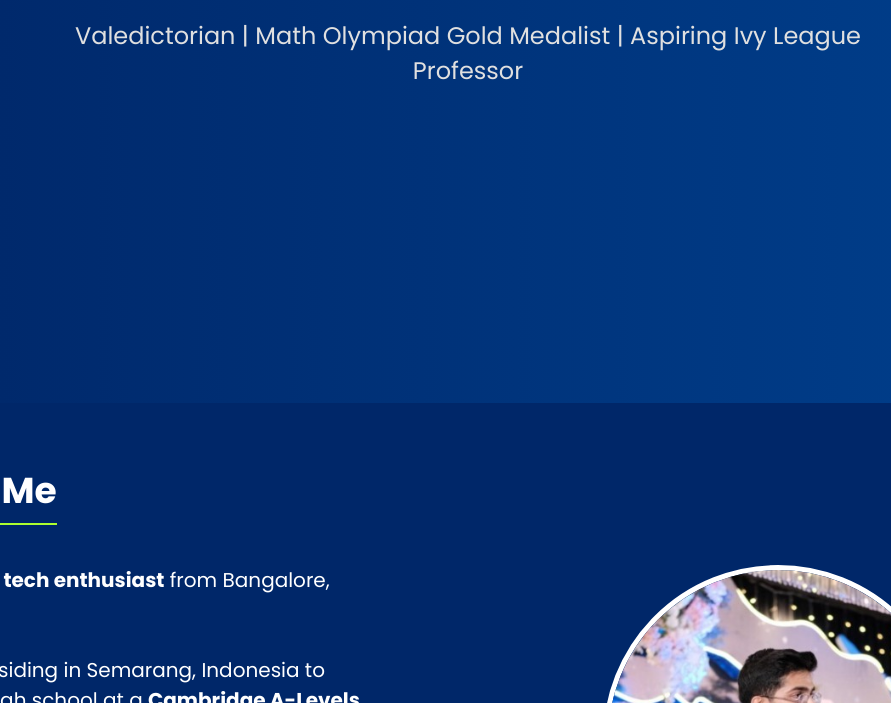
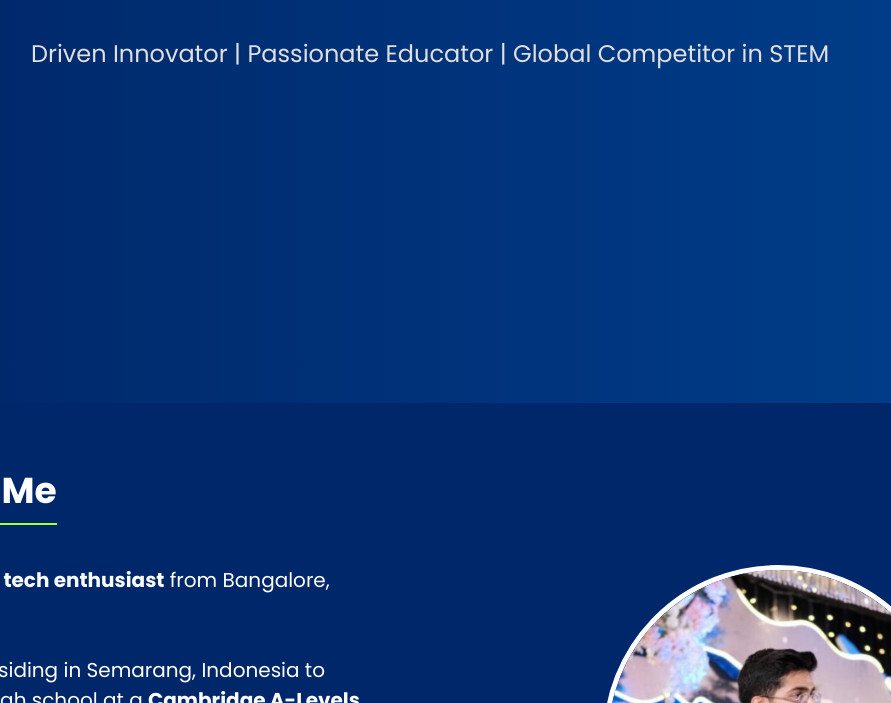
Before and after one commit to knayak35/kartik-nayak, a plain HTML site: page index.html in a window 1280 px wide. Shown: the part 397-1100 px from the top of the page, without its empty margins (247-1138 px from the left). Drawn offline with nearby package versions, Linux system fonts and the light colour scheme.

Commit message:
Update index.html

```diff
--- a/index.html
+++ b/index.html
@@ -319,7 +319,8 @@
             <div>
                 <h1 style="font-size: 60px;"><span>Hello, I'm </span><span class="typing">Kartik Nayak</span><span class="wave" style="font-size: 60px;">👋</span></h1>
                 <br><br>
-                <p class="sub-text">Valedictorian | Math Olympiad Gold Medalist | Aspiring Ivy League Professor</p>
+                <p class="sub-text">Driven Innovator | Passionate Educator | Global Competitor in STEM
+</p>
             </div>
         </header>
     </center>
```
